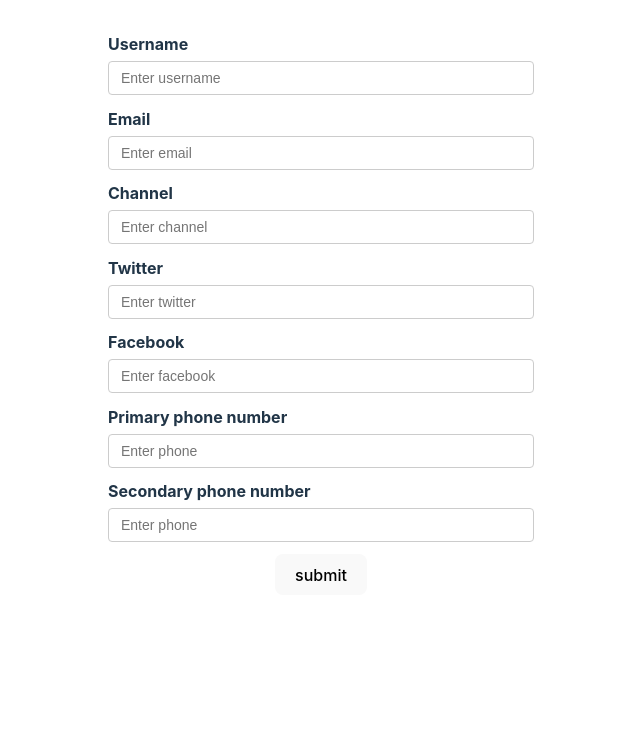
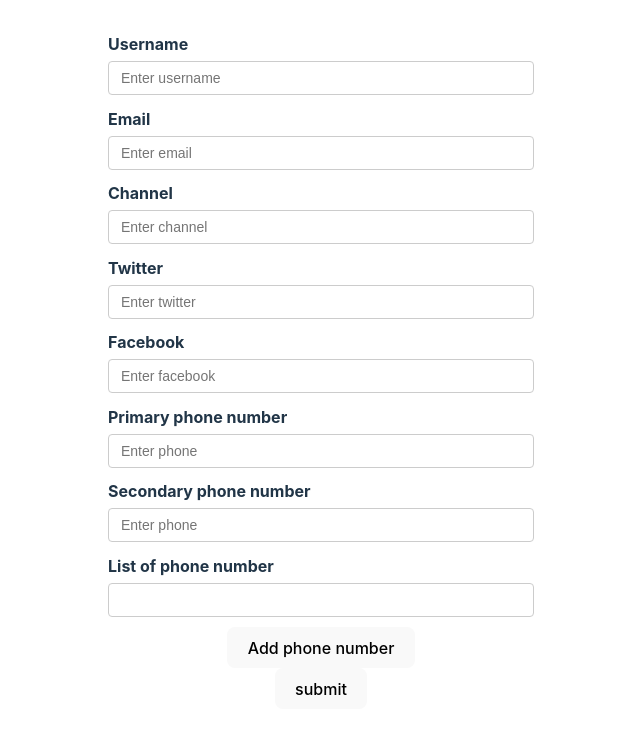
Before and after one commit to danielikechukwu/React-hook-form, a React (Vite) app: page / in a window 1280 px wide. Shown: the top 734 px of the page, without its empty margins (319-959 px from the left). Built offline with nearby package versions, Linux system fonts and the light colour scheme.

Commit message:
Implemented useFormArray to dynamically add a form field, including a remove button to as well delete a form field.

```diff
--- a/src/App.css
+++ b/src/App.css
@@ -20,7 +20,7 @@ input[type="data"] {
   padding: 6px 12px;
   font-size: 14px;
   line-height: 1.42857143;
-  color: #fff;
+  color: black;
   background-image: none;
   border: 1px solid #ccc;
   border-radius: 4px;
--- a/src/components/YoutubeForm.tsx
+++ b/src/components/YoutubeForm.tsx
@@ -27,7 +27,7 @@ const YoutubeForm = () => {
         facebook: "",
       },
       phoneNumbers: ["", ""],
-      phnNumbers: [{ number: ""}]
+      phnNumbers: [{ number: "" }]
     },
   });
 
@@ -39,7 +39,7 @@ const YoutubeForm = () => {
 
   const { errors } = formState;
 
-  const { fields } = useFieldArray({
+  const { fields, append, remove } = useFieldArray({
     name: 'phnNumbers',
     control
   });
@@ -177,6 +177,29 @@ const YoutubeForm = () => {
           <p className="error">{errors.phoneNumbers?.[1]?.message}</p>
         </div>
 
+        <div>
+
+          <label>List of phone number</label>
+
+          <div>
+            {
+              fields.map((field, index) => {
+                return (
+                  <div className="form-control" key={field.id}>
+                    <input type="text" {...register(`phnNumbers.${index}.number`)} />
+                  {
+                    index > 0 && (
+                      <button type="button" onClick={() => { remove(index) }}>Remove</button>
+                    )
+                  }
+                  </div>
+                )
+              })
+            }
+            <button type="button" onClick={() => { append({ number: ""})}}>Add phone number</button>
+          </div>
+        </div>
+
         <button>submit</button>
       </form>
 
```
Also changed, not shown: 1 other file (tests, documents, lock files or other folders).
